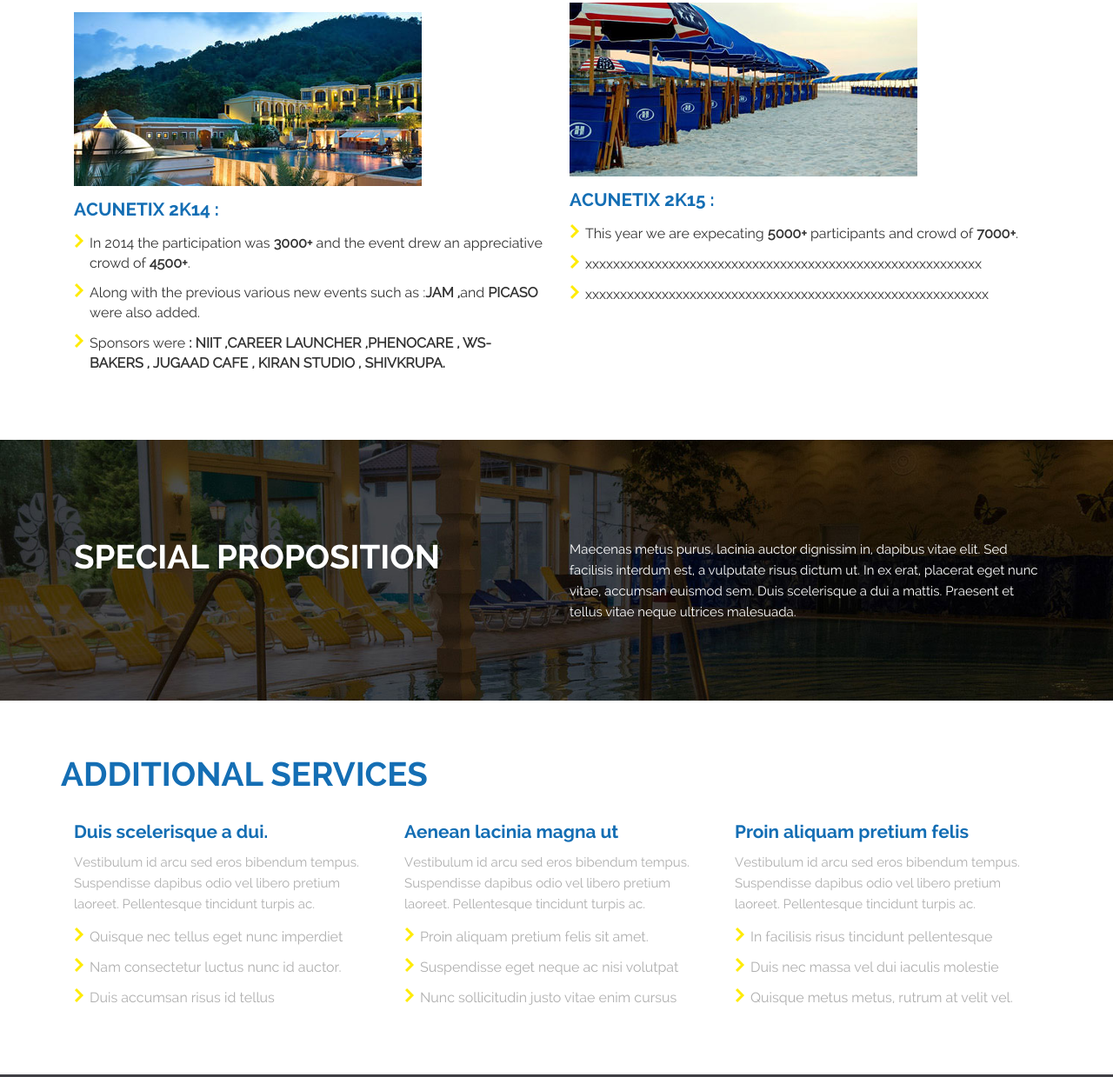
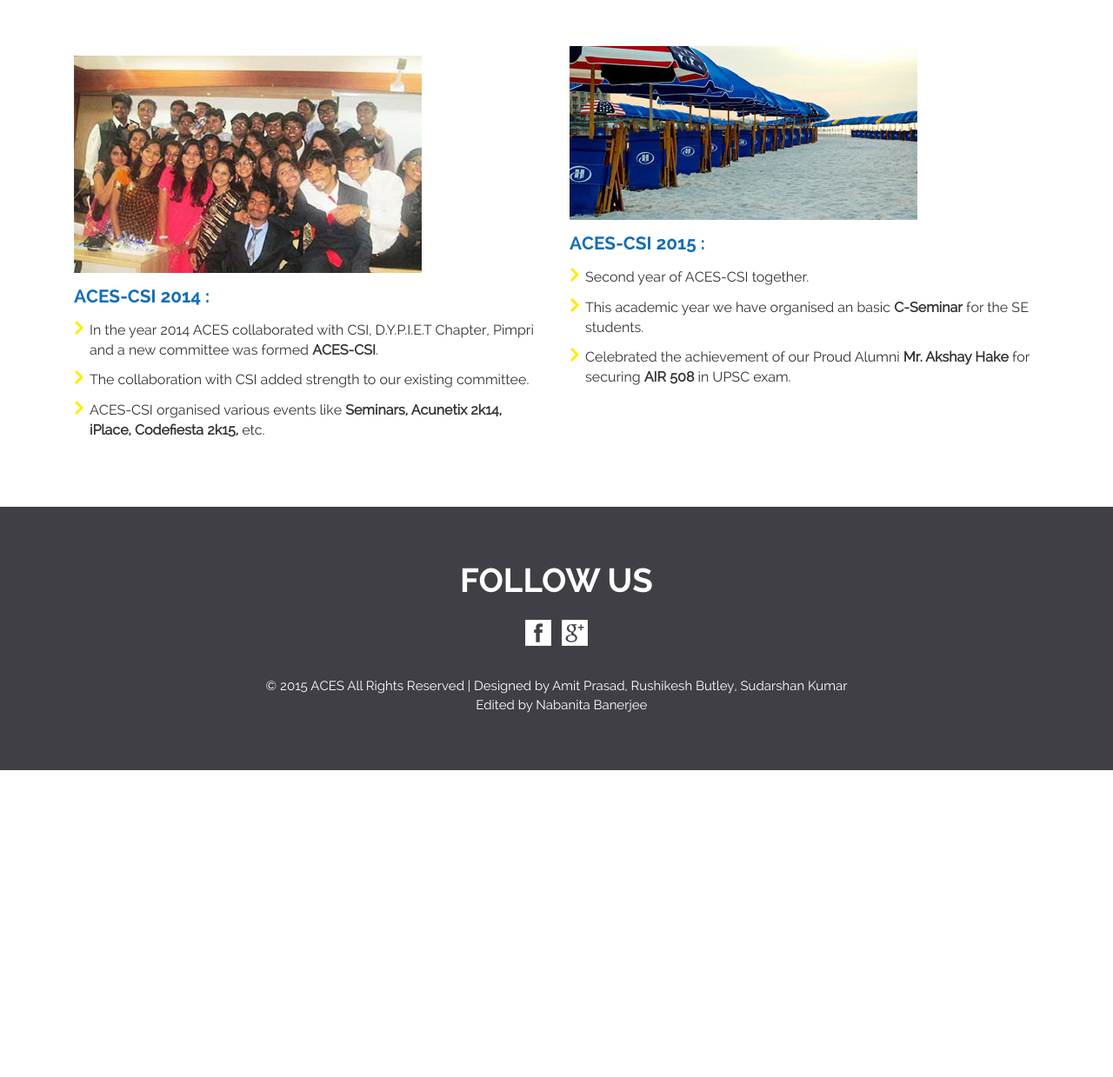
Before and after one commit to ACES-PROJECT/aces_website, a plain HTML site: page gallery.html in a window 1280 px wide. Shown: the part 720-1959 px from the top of the page at 87% size. After the commit the page ends 1606 px from the top, so only its background shows below. Drawn offline with Linux system fonts and the light colour scheme.

Commit message:
changes in gallery

```diff
--- a/gallery.html
+++ b/gallery.html
@@ -69,7 +69,7 @@ Smartphone Compatible web template, free webdesigns for Nokia, Samsung, LG, Sony
 			<div class="services-bottom">
 				<div class="col-md-6 services-left">
 					<div class="services-one">
-						<img src="images/s-1.jpg" alt="" />
+						<a href="#"><img src="images/enigma.jpg" alt="ENIGMA" /></a>
 						<br><br><h4><strong>ENIGMA 2012 :</strong></h4>
 						<p><ul>
                         <li>This was the first event orgnised by <b>ACES</b>.</li>
@@ -85,13 +85,13 @@ Smartphone Compatible web template, free webdesigns for Nokia, Samsung, LG, Sony
 						</ul>-->
 					</div>
 					<br><br><br><br><br><div class="services-one">
-						<img src="images/s-2.jpg" alt="" />
-						<h4><strong>ACUNETIX 2K14 :</strong></h4>
+						<a href="#"><img src="images/aces14.jpg" alt="" /></a>
+						<h4><strong>ACES-CSI 2014 :</strong></h4>
 						<p>
                         <ul>
-                        <li>In 2014 the participation was <b>3000+</b> and the event drew an appreciative crowd of <b>4500+</b>.</li>
-                        <li>Along with the previous various new events such as :<b>JAM ,</b>and <b>PICASO</b> were also added.</li>
-						<li>Sponsors were <b>:</b>  <b> NIIT ,CAREER LAUNCHER ,PHENOCARE , WS-BAKERS , JUGAAD CAFE , KIRAN STUDIO , SHIVKRUPA.</b></li>
+                        <li>In the year 2014 ACES collaborated with CSI, D.Y.P.I.E.T Chapter, Pimpri and a new committee was formed <b>ACES-CSI</b>.</li>
+                        <li>The collaboration with CSI added strength to our existing committee.</li>
+						<li>ACES-CSI organised various events like <b>Seminars, Acunetix 2k14, iPlace, Codefiesta 2k15,</b> etc.</li>
                         </p>
 						<!--<ul>
 							<li><a href="#">Quisque nec tellus eget nunc imperdiet</a></li>
@@ -102,7 +102,7 @@ Smartphone Compatible web template, free webdesigns for Nokia, Samsung, LG, Sony
 				</div>
 				<div class="col-md-6 services-left">
 					<div class="services-one">
-						<img src="images/s-3.jpg" alt="" />
+						<a href="#"><img src="images/acunetix13.jpg" alt="" /></a>
 						<h4><strong>ACUNETIX 2K13 :</strong></h4>
 						<p>
                         <ul>
@@ -117,12 +117,12 @@ Smartphone Compatible web template, free webdesigns for Nokia, Samsung, LG, Sony
 						</ul> -->
 					</div>
 					<br><br><div class="services-one">
-						<img src="images/s-4.jpg" alt="" />
-						<h4><strong>ACUNETIX 2K15</strong> <b>:</b></h4>
+						<a href="#"><img src="images/s-4.jpg" alt="" /></a>
+						<h4><strong>ACES-CSI 2015</strong> <b>:</b></h4>
 						<p><ul>
-                        <li>This year we are expecating <b>5000+</b> participants and crowd of <b>7000+</b>.</li>
-                        <li>xxxxxxxxxxxxxxxxxxxxxxxxxxxxxxxxxxxxxxxxxxxxxxxxxxxxxxxxx</li>
-                        <li>xxxxxxxxxxxxxxxxxxxxxxxxxxxxxxxxxxxxxxxxxxxxxxxxxxxxxxxxxx</li></ul>
+                        <li>Second year of ACES-CSI together.</li>
+                        <li>This academic year we have organised an  basic <b>C-Seminar</b> for the SE students.</li>
+                        <li>Celebrated the achievement of our Proud Alumni <b>Mr. Akshay Hake</b> for securing <b>AIR 508</b> in UPSC exam.</li></ul>
                         </p>
 						<!--<ul>
 							<li><a href="#">Quisque nec tellus eget nunc imperdiet</a></li>
@@ -136,60 +136,7 @@ Smartphone Compatible web template, free webdesigns for Nokia, Samsung, LG, Sony
 		</div>
 	</div>
 	<!--end-services-->
-	<!--start-special-->
-	<div class="special">
-		<div class="container">
-			<div class="special-main">
-				<div class="col-md-6 special-left heading">
-					<h3>SPECIAL PROPOSITION</h3>
-				</div>
-				<div class="col-md-6 special-left">
-					<p>Maecenas metus purus, lacinia auctor dignissim in, dapibus vitae elit. Sed facilisis interdum est, a vulputate risus dictum ut. In ex erat, placerat eget nunc vitae, accumsan euismod sem. Duis scelerisque a dui a mattis. Praesent et tellus vitae neque ultrices malesuada. </p>
-				</div>
-				<div class="clearfix"></div>
-			</div>
-		</div>
-	</div>
-	<!--end-special-->
-	<!--start-additional-->
-	<div class="additional">
-		<div class="container">
-			<div class="additional-top heading">
-				<h3>Additional Services</h3>
-			</div>
-			<div class="additional-bottom">
-				<div class="col-md-4 add-left">
-					<h4>Duis scelerisque a dui.</h4>
-					<p>Vestibulum id arcu sed eros bibendum tempus. Suspendisse dapibus odio vel libero pretium laoreet. Pellentesque tincidunt turpis ac.</p>
-					<ul>
-						<li><a href="#">Quisque nec tellus eget nunc imperdiet</a></li>
-						<li><a href="#">Nam consectetur luctus nunc id auctor.</a></li>
-						<li><a href="#">Duis accumsan risus id tellus</a></li>
-					</ul>
-				</div>
-				<div class="col-md-4 add-left">
-					<h4>Aenean lacinia magna ut</h4>
-					<p>Vestibulum id arcu sed eros bibendum tempus. Suspendisse dapibus odio vel libero pretium laoreet. Pellentesque tincidunt turpis ac.</p>
-					<ul>
-						<li><a href="#"> Proin aliquam pretium felis sit amet.</a></li>
-						<li><a href="#">Suspendisse eget neque ac nisi volutpat</a></li>
-						<li><a href="#">Nunc sollicitudin justo vitae enim cursus</a></li>
-					</ul>
-				</div>
-				<div class="col-md-4 add-left">
-					<h4>Proin aliquam pretium felis</h4>
-					<p>Vestibulum id arcu sed eros bibendum tempus. Suspendisse dapibus odio vel libero pretium laoreet. Pellentesque tincidunt turpis ac.</p>
-					<ul>
-						<li><a href="#">In facilisis risus tincidunt pellentesque</a></li>
-						<li><a href="#">Duis nec massa vel dui iaculis molestie</a></li>
-						<li><a href="#">Quisque metus metus, rutrum at velit vel.</a></li>
-					</ul>
-				</div>
-				<div class="clearfix"></div>
-			</div>
-		</div>
-	</div>
-	<!--end-additional-->
+
 	<!--start-footer-->
 	<div class="footer">
 	<div class="container">
```
Also changed, not shown: about.html (+1 -1 lines), images/aces14.jpg (added), images/acunetix13.jpg (added), images/enigma.jpg (added).
